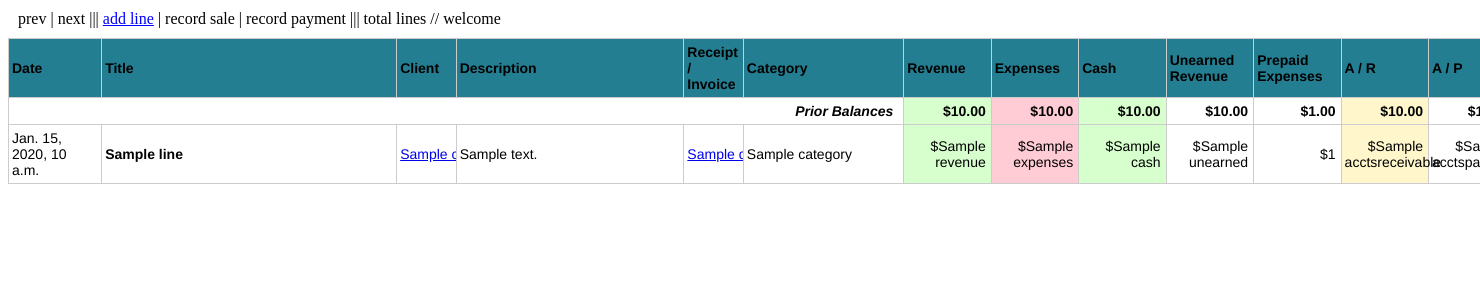
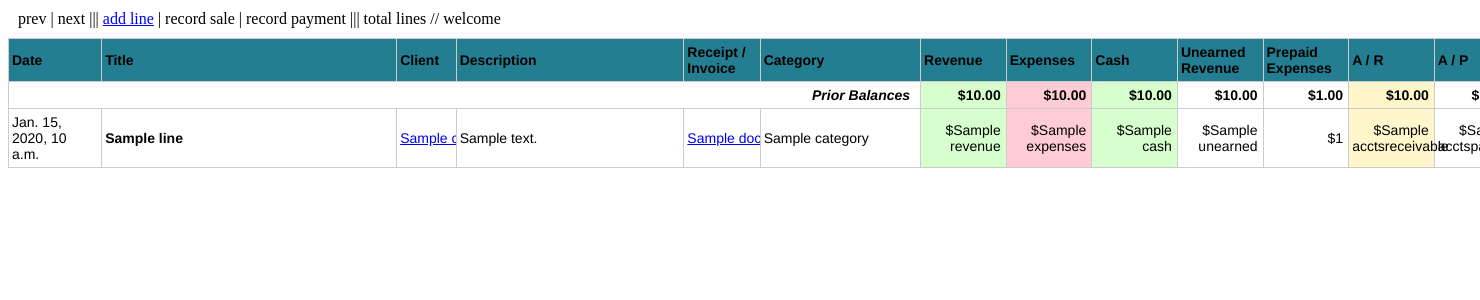
Before and after one commit to albertsun/copressmoney, a Django app: template templates/ledger_sheet.html in a window 1480 px wide; the page is wider, and only the part inside the window is pictured. Shown: the top 300 px of that part. Run offline with Django 3.2, Linux system fonts and the light colour scheme; the template is opened without the code that fills it: most values are stand-ins (such as "Sample title", 1, 10 or a date in 2020); some libraries are stand-ins or nearby versions.

Commit message:
css tweak
git-svn-id: http://svn.albertsun.info/copress/copressmoney@356 ab9cdc8a-c177-4a5d-8397-7951b204a726

```diff
--- a/templates/static/styles.css
+++ b/templates/static/styles.css
@@ -57,7 +57,7 @@ tbody .client {
 	width:13%;
 }
 .documentation {
-	width:3%;
+	width:4%;
 }
 tbody .documentation {
 	white-space:nowrap;
```
